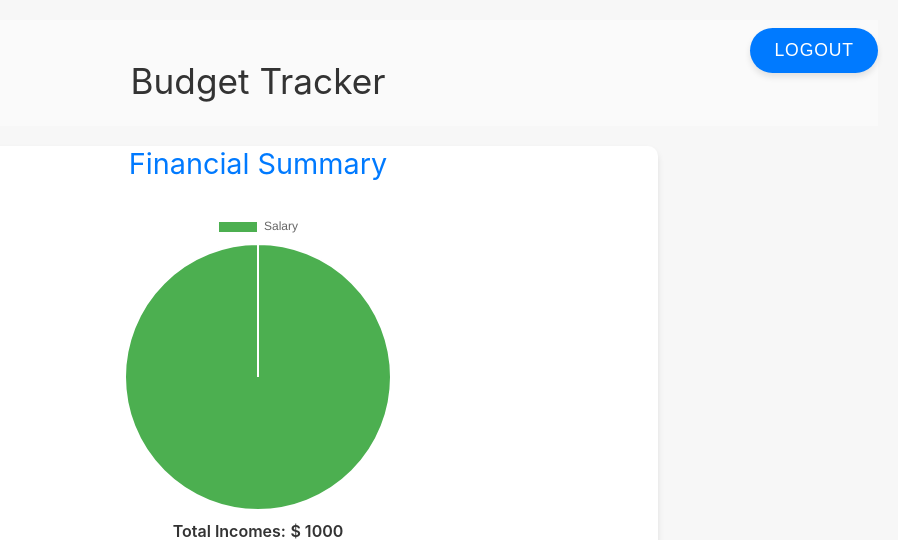
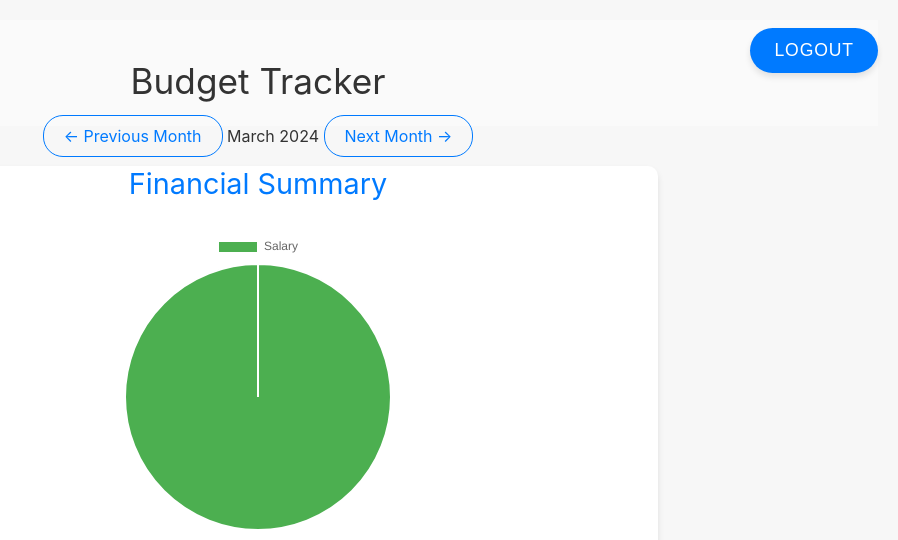
Before and after one commit to juliantormes/Budget-Tracker, a Django app: page /home/ in a window 1280 px wide. Shown: the top 540 px of the page, without its empty margins (382-1280 px from the left). Run offline with Django 5.2, Linux system fonts and the light colour scheme; a user stored in the database is signed in; data comes from the database, SQL or seed files in the repository; both versions use the stored data as it was after the commit; some libraries are stand-ins or nearby versions.

Commit message:
Added Monthly view

```diff
--- a/budget_tracker/tracker/templates/tracker/home.html
+++ b/budget_tracker/tracker/templates/tracker/home.html
@@ -3,6 +3,12 @@
 {% block title %}Budget Tracker Home{% endblock %}
 
 {% block content %}
+<div class="month-navigation">
+    <a href="?year={{ previous_month_year }}&month={{ previous_month_month }}">← Previous Month</a>
+    <span>{{ month_name }} {{ year }}</span>
+    <a href="?year={{ next_month_year }}&month={{ next_month_month }}">Next Month →</a>
+</div>
+
 <section class="financial-summary">
     <h2>Financial Summary</h2>
     <canvas id="incomeChart" width="400" height="400"></canvas>
--- a/budget_tracker/tracker/views.py
+++ b/budget_tracker/tracker/views.py
@@ -6,6 +6,9 @@ from .forms import ExpenseForm, IncomeForm, ExpenseCategoryForm, IncomeCategoryF
 from django.contrib.auth import authenticate, logout as auth_logout, login as auth_login
 from django.contrib.auth.forms import UserCreationForm, AuthenticationForm
 from django.contrib.auth.decorators import login_required
+from django.utils import timezone
+from datetime import datetime
+from dateutil.relativedelta import relativedelta
 
 def signup(request):
     if request.method == 'POST':
@@ -38,16 +41,55 @@ def logout(request):
 
 @login_required
 def home(request):
-    total_expense = Expense.objects.filter(user=request.user).aggregate(Sum('amount'))['amount__sum'] or 0
-    cash_flow = Expense.objects.filter(user=request.user).exclude(credit_card=True).aggregate(Sum('amount'))['amount__sum'] or 0
-    total_income = Income.objects.filter(user=request.user).aggregate(Sum('amount'))['amount__sum'] or 0
-    total_credit_card_expense = Expense.objects.filter(user=request.user).exclude(credit_card=None).aggregate(Sum('amount'))['amount__sum'] or 0
 
-    # Preparing chart data for incomes and expenses
-    income_data = Income.objects.filter(user=request.user).values('income_category__name').annotate(total=Sum('amount')).order_by('-total')
-    expense_data = Expense.objects.filter(user=request.user).values('expense_category__name').annotate(total=Sum('amount')).order_by('-total')
-    credit_card_expense_data = Expense.objects.filter(user=request.user).exclude(credit_card=None).values('credit_card__last_four_digits', 'credit_card__brand').annotate(total=Sum('amount')).order_by('-total')
+    # Parse month and year from request parameters, defaulting to the current month and year
+    now = timezone.now()
+    month_query = request.GET.get('month', now.month)
+    year_query = request.GET.get('year', now.year)
+    try:
+        month = int(month_query)
+        year = int(year_query)
+        # Ensure valid month values
+        if month < 1 or month > 12:
+            raise ValueError
+    except ValueError:
+        # Redirect to the current month and year if invalid values are provided
+        return redirect(f"?year={now.year}&month={now.month}")
 
+    selected_date = datetime(year, month, 1)
+    start_date = selected_date
+    end_date = (start_date + relativedelta(months=1)) - relativedelta(days=1)
+    previous_month = start_date - relativedelta(months=1)
+    next_month = start_date + relativedelta(months=1)
+    # Query your Expense and Income models as needed, filtering by the user and the date range
+    total_expense = Expense.objects.filter(
+        user=request.user, date__range=(start_date, end_date)
+        ).aggregate(Sum('amount'))['amount__sum'] or 0
+    total_income = Income.objects.filter(
+        user=request.user, date__range=(start_date, end_date)
+        ).aggregate(Sum('amount'))['amount__sum'] or 0
+    total_credit_card_expense = Expense.objects.filter(
+        user=request.user, credit_card__isnull=False, date__range=(start_date, end_date)
+        ).aggregate(Sum('amount'))['amount__sum'] or 0
+
+    # Preparing chart data
+    income_data = Income.objects.filter(
+        user=request.user,
+        date__range=(start_date, end_date)
+    ).values('income_category__name').annotate(total=Sum('amount')).order_by('-total')
+
+    expense_data = Expense.objects.filter(
+        user=request.user,
+        date__range=(start_date, end_date)
+    ).values('expense_category__name').annotate(total=Sum('amount')).order_by('-total')
+
+    credit_card_expense_data = Expense.objects.filter(
+        user=request.user,
+        credit_card__isnull=False,
+        date__range=(start_date, end_date)
+    ).values('credit_card__last_four_digits', 'credit_card__brand').annotate(total=Sum('amount')).order_by('-total')
+
+    # Prepare labels and values for charts
     credit_card_labels = [f"{data['credit_card__brand']} ending in {data['credit_card__last_four_digits']}" for data in credit_card_expense_data]
     credit_card_values = [data['total'] for data in credit_card_expense_data]
     income_labels = [data['income_category__name'] for data in income_data]
@@ -55,9 +97,16 @@ def home(request):
     expense_labels = [data['expense_category__name'] for data in expense_data]
     expense_values = [data['total'] for data in expense_data]
 
-    net = total_income - cash_flow - total_credit_card_expense
+    # Calculate net income
+    net = total_income - total_expense
 
     context = {
+        'previous_month_year': previous_month.year,
+        'previous_month_month': previous_month.month,
+        'next_month_year': next_month.year,
+        'next_month_month': next_month.month,
+        'month_name': selected_date.strftime("%B"),
+        'year': year,
         'total_expenses': total_expense,
         'total_incomes': total_income,
         'net': net,
@@ -68,8 +117,8 @@ def home(request):
         'expense_values': expense_values,
         'credit_card_labels': credit_card_labels,
         'credit_card_values': credit_card_values,
-        'cash_flow_percentage': ((cash_flow / total_income) * 100) if total_income > 0 else 0,
-        'net_percentage': (((total_income - total_expense) / total_income) * 100) if total_income > 0 else 0,
+        'cash_flow_percentage': (((total_expense - total_credit_card_expense) / total_income) * 100) if total_income > 0 else 0,
+        'net_percentage': ((net / total_income) * 100) if total_income > 0 else 0,
         'credit_card_percentage': ((total_credit_card_expense / total_income) * 100) if total_income > 0 else 0,
     }
     return render(request, 'tracker/home.html', context)
```
Also changed, not shown: budget_tracker/db.sqlite3.
